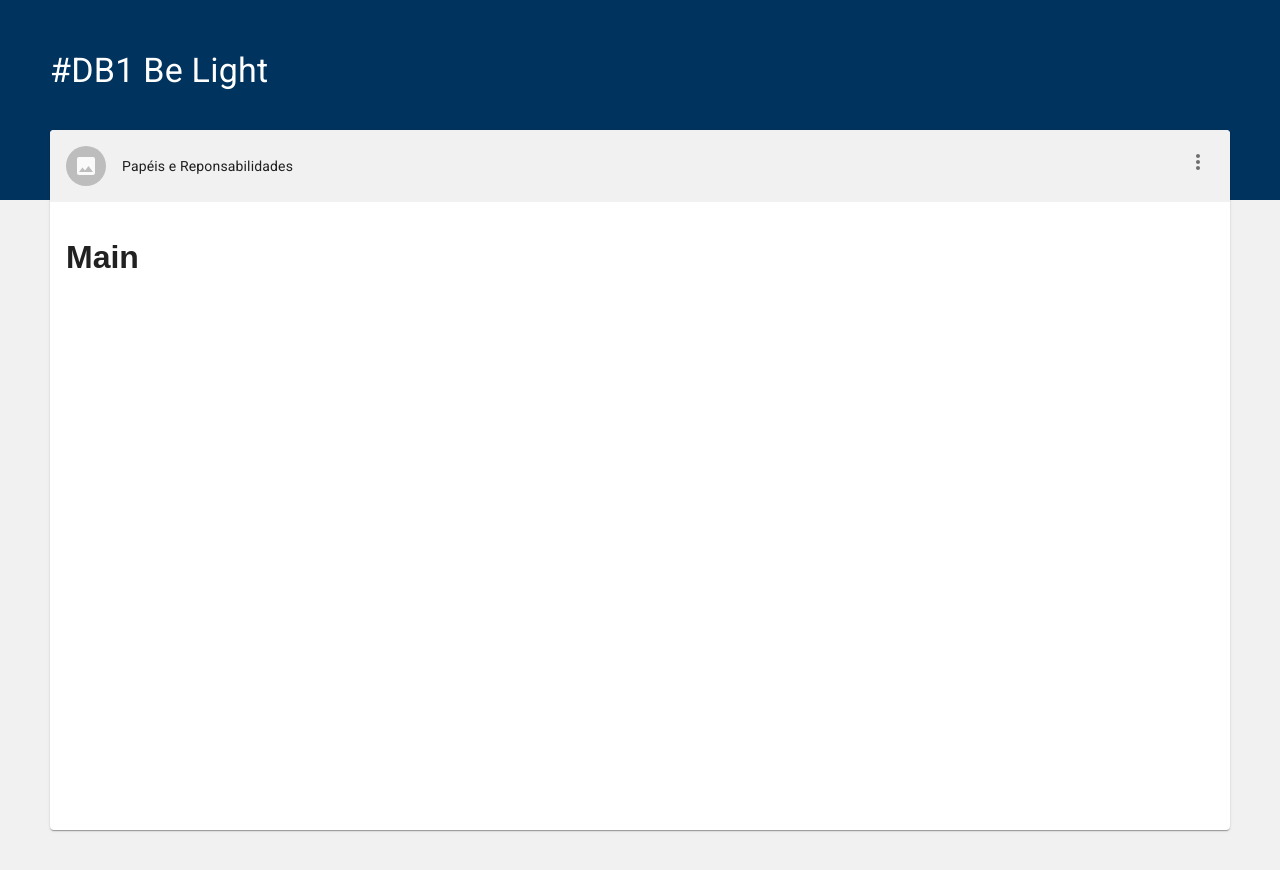
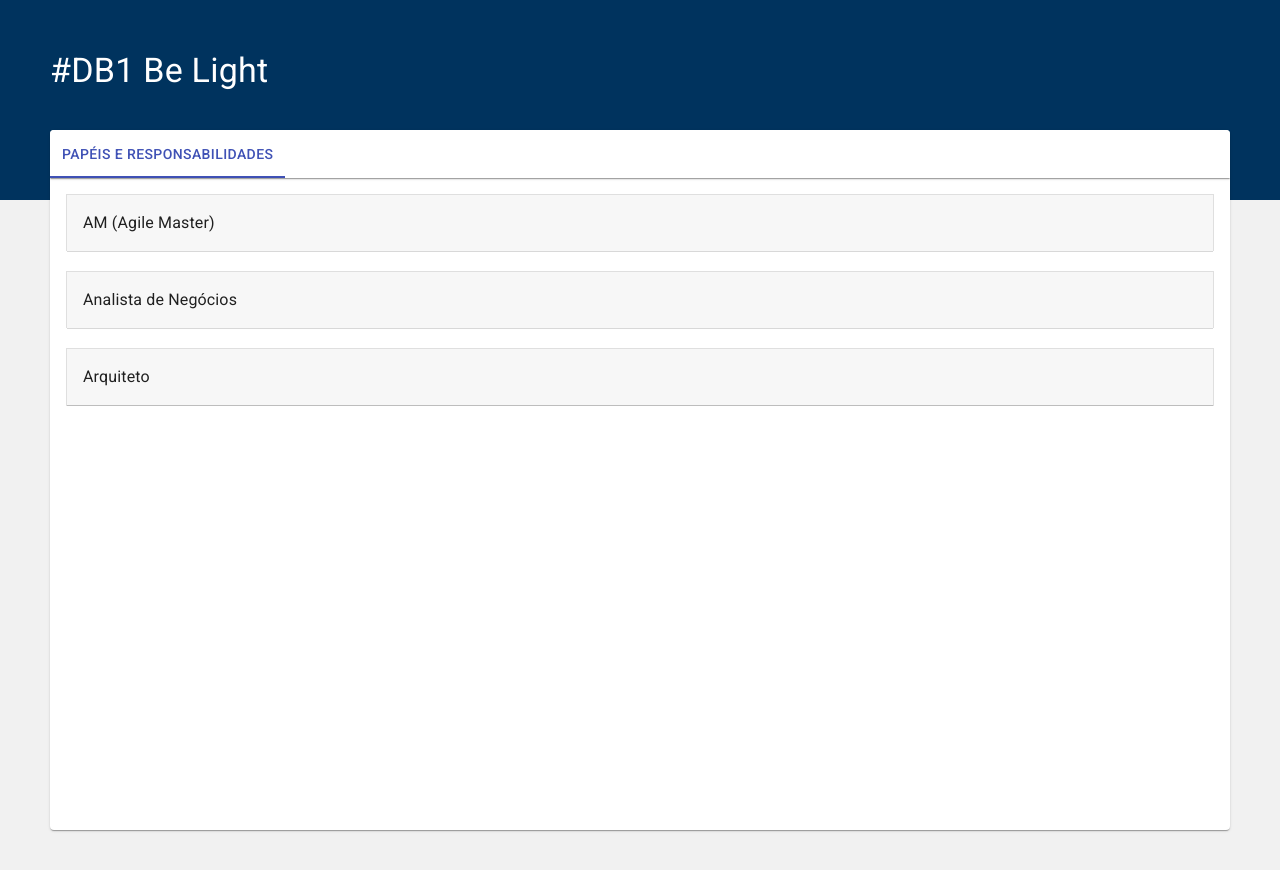
Before and after one commit to db1group/db1-be-light, a React (Create React App) app: page / in a window 1280 px wide. Shown: the top 870 px of the page. Built offline with nearby package versions, Linux system fonts and the light colour scheme.

Commit message:
Adjust on resposibilities list

```diff
--- a/src/components/Container/index.js
+++ b/src/components/Container/index.js
@@ -8,9 +8,14 @@ import {
   CardContent,
   Avatar,
   IconButton,
+  Paper,
+  Tabs,
+  Tab,
 } from '@material-ui/core';
+import { Redirect } from 'react-router';
 
 import Routes from '../../routes';
+import { render } from 'react-dom';
 
 const styles = () => ({
   cardHeader: {
@@ -22,26 +27,37 @@ const styles = () => ({
   },
 });
 
-const Container = ({ classes }) => (
+const Container = ({ classes }) => {
+  const [value, setValue] = React.useState(0);
+  const [route, setRoute] = React.useState('/');
+  const routes = ['/roles'];
+
+  const handleChange = (event, newValue) => {
+    setValue(newValue);
+    setRoute(routes[newValue]);
+    console.log(route);
+
+    window.location.assign(route);
+  };
+
+  return (
     <Grid className={classes.heightAdjust} item xs={12}>
-    <CardHeader
-      avatar={
-        <Avatar aria-label="Recipe">
-          <ImageIcon />
-        </Avatar>
-      }
-      action={
-        <IconButton>
-          <MoreVertIcon />
-        </IconButton>
-      }
-      title="Papéis e Reponsabilidades"
-      className={classes.cardHeader}
-    />
+      <Paper square>
+        <Tabs
+          value={value}
+          indicatorColor="primary"
+          textColor="primary"
+          onChange={handleChange}
+        >
+          <Tab label="Papéis e Responsabilidades" />
+        </Tabs>
+      </Paper>
+
       <CardContent>
         <Routes />
       </CardContent>
     </Grid>
   );
+};
 
 export default withStyles(styles)(Container);
--- a/src/pages/Roles/index.js
+++ b/src/pages/Roles/index.js
@@ -4,7 +4,16 @@ import MuiExpansionPanel from '@material-ui/core/ExpansionPanel';
 import MuiExpansionPanelSummary from '@material-ui/core/ExpansionPanelSummary';
 import MuiExpansionPanelDetails from '@material-ui/core/ExpansionPanelDetails';
 import { Grid, Typography, Divider } from '@material-ui/core';
+import Table from '@material-ui/core/Table';
+import TableBody from '@material-ui/core/TableBody';
+import TableCell from '@material-ui/core/TableCell';
+import TableContainer from '@material-ui/core/TableContainer';
+import TableHead from '@material-ui/core/TableHead';
+import TableRow from '@material-ui/core/TableRow';
+import Paper from '@material-ui/core/Paper';
+
 import roles from './roles.json';
+import BoxResponsibility from '../../components/BoxResponsibility';
 
 const ExpansionPanel = withStyles({
   root: {
@@ -49,7 +58,7 @@ const ExpansionPanelDetails = withStyles((theme) => ({
   },
 }))(MuiExpansionPanelDetails);
 
-export default function CustomizedExpansionPanels() {
+export default function Roles() {
   const [expanded, setExpanded] = React.useState('');
 
   const handleChange = (panel) => (event, newExpanded) => {
@@ -74,41 +83,78 @@ export default function CustomizedExpansionPanels() {
 
           <ExpansionPanelDetails>
             <Typography variant="h6" component="h2">
-              Responsabilidades:
+              RESPONSABILIDADES:
+            </Typography>
+            <br />
+            {role.responsibilities.map((resp) => (
+              <Grid>
+                {/* <Typography variant="h6" component="h3">
+                  {resp.groupName}
+                </Typography> */}
+
+                {/* {resp.descriptions.map((desc, index) => (
+                  // eslint-disable-next-line react/no-array-index-key
+                  <BoxResponsibility key={index}>{desc}</BoxResponsibility>
+                ))} */}
+
+                <SimpleTable title={resp.groupName} rows={resp.descriptions} />
+                <br />
+              </Grid>
+            ))}
+            <br />
+            <Divider />
+            <br />
+            <Typography variant="h6" component="h2">
+              NÃO RESPONSABILIDADES:
             </Typography>
 
-            <Divider />
+            {/* {role.notResponsibilities.map((desc, index) => (
+              // eslint-disable-next-line react/no-array-index-key
+              <BoxResponsibility key={index}>{desc}</BoxResponsibility>
+            ))} */}
 
-            {role.responsibilities.map((resp) => (
-              <Grid>
-                <Typography variant="h6" component="h3">
-                  {resp.groupName}
-                </Typography>
-
-                <ul>
-                  {resp.descriptions.map((desc, index) => (
-                    // eslint-disable-next-line react/no-array-index-key
-                    <li key={index}>{desc}</li>
-                  ))}
-                </ul>
-              </Grid>
-            ))}
-
-            <Typography variant="h6" component="h2">
-              Não Responsabilidades:
-            </Typography>
-
-            <Divider />
-
-            <ul>
-              {role.notResponsibilities.map((desc, index) => (
-                // eslint-disable-next-line react/no-array-index-key
-                <li key={index}>{desc}</li>
-              ))}
-            </ul>
+            <SimpleTable rows={role.notResponsibilities} />
           </ExpansionPanelDetails>
         </ExpansionPanel>
       ))}
     </>
   );
 }
+
+const StyledTableCell = withStyles((theme) => ({
+  head: {
+    backgroundColor: theme.palette.common.black,
+    color: theme.palette.common.white,
+  },
+  body: {
+    fontSize: 14,
+  },
+}))(TableCell);
+
+function SimpleTable({ title, rows }) {
+  return (
+    <TableContainer component={Paper}>
+      <Table aria-label="simple table">
+        {title ? (
+          <TableHead>
+            <TableRow>
+              <StyledTableCell>{title}</StyledTableCell>
+            </TableRow>
+          </TableHead>
+        ) : (
+          <></>
+        )}
+
+        <TableBody>
+          {rows.map((row) => (
+            <TableRow key={row}>
+              <TableCell component="th" scope="row">
+                {row}
+              </TableCell>
+            </TableRow>
+          ))}
+        </TableBody>
+      </Table>
+    </TableContainer>
+  );
+}
--- a/src/routes.js
+++ b/src/routes.js
@@ -1,15 +1,13 @@
 import React from 'react';
 import { BrowserRouter, Switch, Route } from 'react-router-dom';
 
-import Main from './pages/Main';
 import Roles from './pages/Roles';
 
 export default function Routes() {
   return (
     <BrowserRouter>
       <Switch>
-        <Route path="/" exact component={Main} />
-        <Route path="/roles" component={Roles} />
+        <Route path="/" exact component={Roles} />
       </Switch>
     </BrowserRouter>
   );
```
Lines whose indentation alone changed are shown as unchanged.
